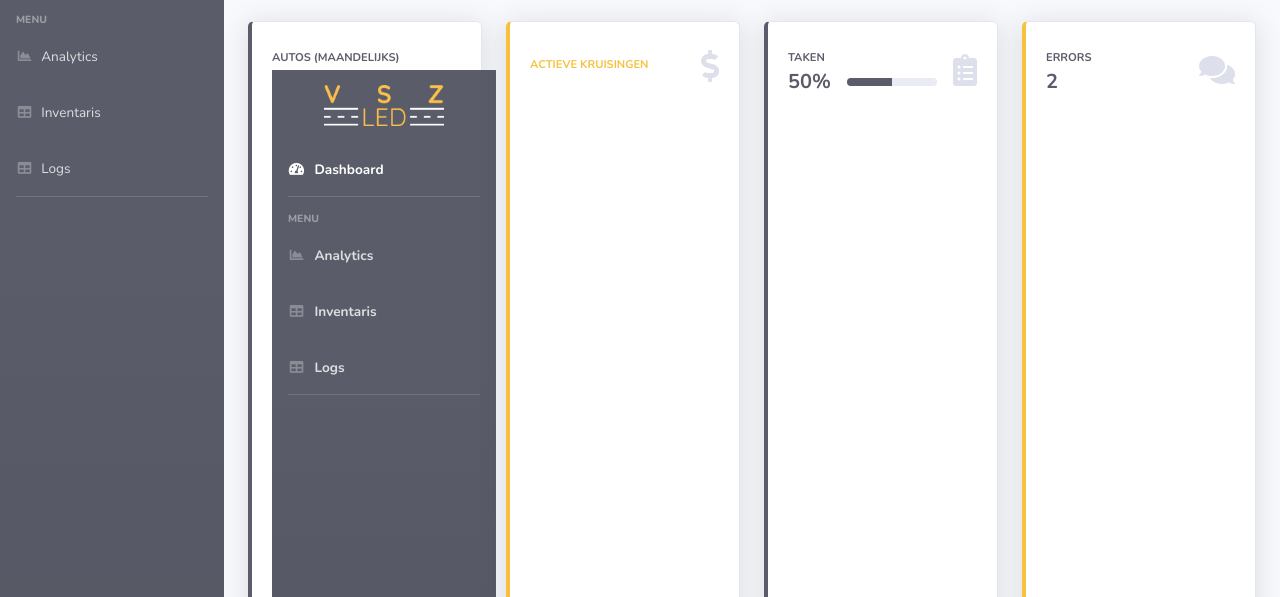
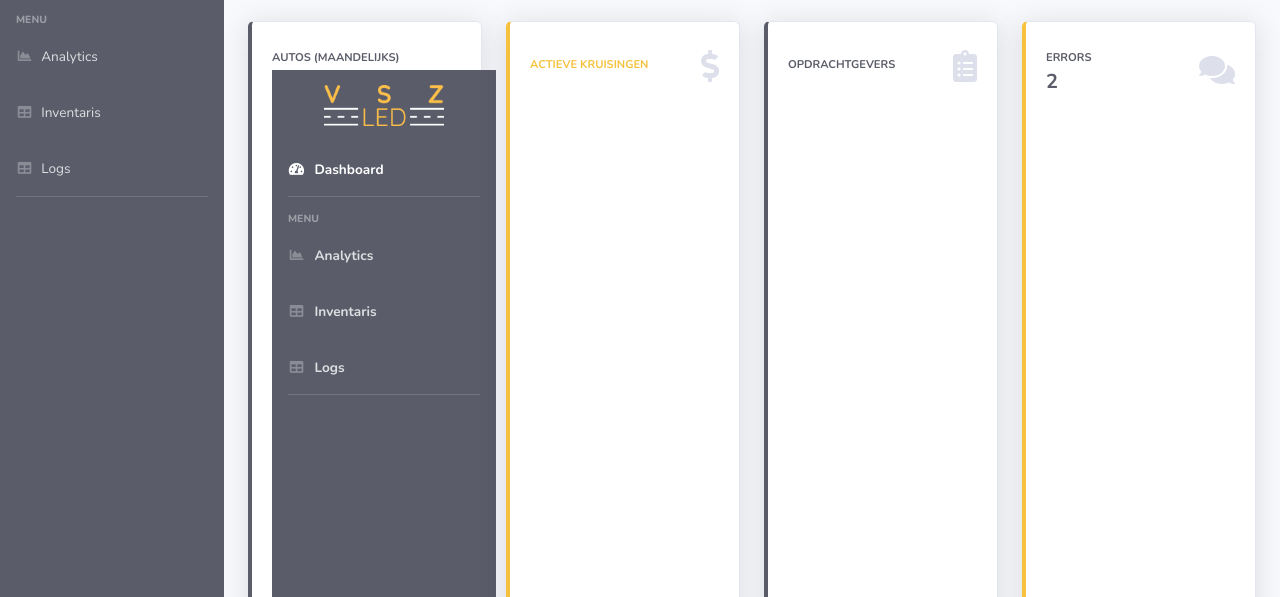
Before and after one commit to vsz-led/vsz-webpanel, a website with bundled scripts: page index.html in a window 1280 px wide. Shown: the part 131-728 px from the top of the page. Built offline with nearby package versions, Linux system fonts and the light colour scheme; files whose address does not match are found by name.

Commit message:
add opdrachtgevers count

```diff
--- a/index.html
+++ b/index.html
@@ -343,22 +343,11 @@
                             <div class="card border-left-dark shadow h-100 py-2">
                                 <div class="card-body">
                                     <div class="row no-gutters align-items-center">
-                                        <div class="col mr-2">
-                                            <div class="text-xs font-weight-bold text-dark text-uppercase mb-1">Taken
+                                            <div class="col mr-2">
+                                                <div class="text-xs font-weight-bold text-dark text-uppercase mb-1">
+                                                    Opdrachtgevers</div>
+                                                <div class="h5 mb-0 font-weight-bold text-gray-800" id="opdrachtgevercount"></div>
                                             </div>
-                                            <div class="row no-gutters align-items-center">
-                                                <div class="col-auto">
-                                                    <div class="h5 mb-0 mr-3 font-weight-bold text-gray-800">50%</div>
-                                                </div>
-                                                <div class="col">
-                                                    <div class="progress progress-sm mr-2">
-                                                        <div class="progress-bar bg-dark" role="progressbar"
-                                                            style="width: 50%" aria-valuenow="50" aria-valuemin="0"
-                                                            aria-valuemax="100"></div>
-                                                    </div>
-                                                </div>
-                                            </div>
-                                        </div>
                                         <div class="col-auto">
                                             <i class="fas fa-clipboard-list fa-2x text-gray-300"></i>
                                         </div>
--- a/js/index.js
+++ b/js/index.js
@@ -18,3 +18,14 @@ fetch('/client/kruisingen')
     .catch((error) => {
         console.log(error)
     })
+
+fetch('/client/opdrachtgevercount')
+    .then((response) => {
+        response.text().then(data => {
+            console.log(data)
+            document.getElementById('opdrachtgevercount').innerHTML = data
+        })
+    })
+    .catch((error) => {
+        console.log(error)
+    })
```
